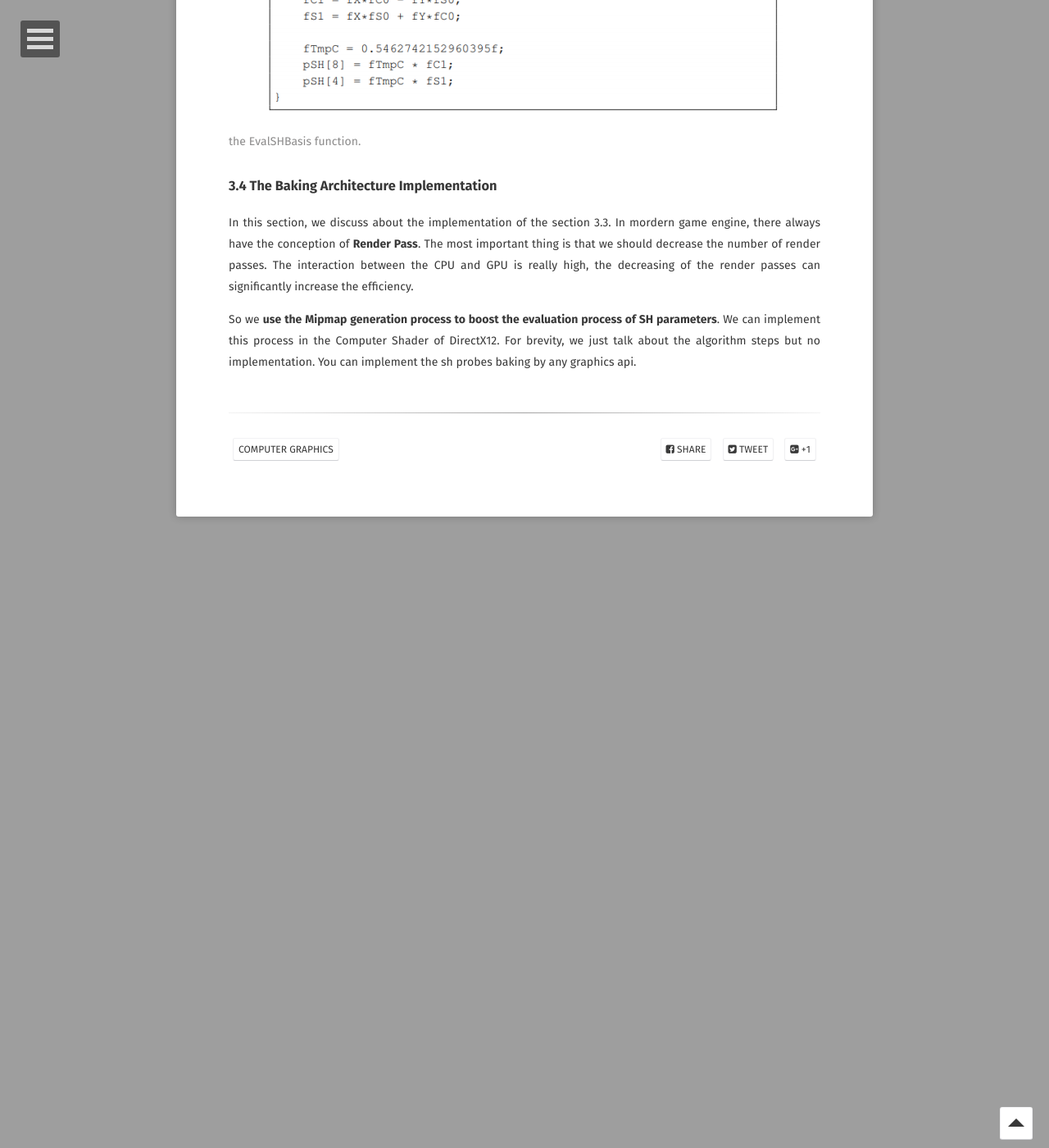
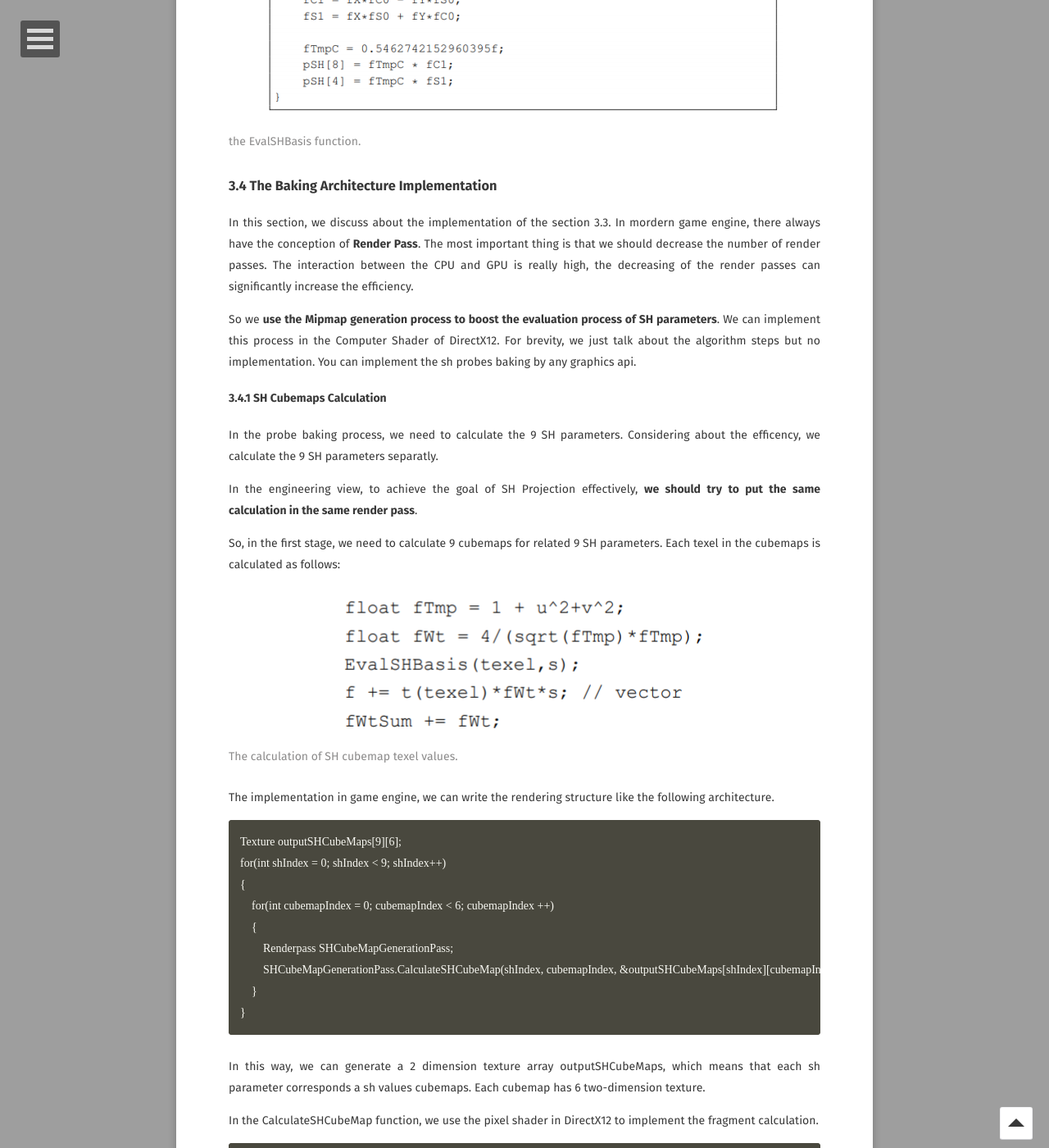
Before and after one commit to OneSilverBullet/silvergamer.github.io, a Jekyll site: the page built from _posts/2023-12-29-spherical-harmonics.md, in a window 1280 px wide and 1400 px high, scrolled down 5088 px. Shown: the whole window at 82% size. Built offline with Jekyll 4.4.1, drawn with Linux system fonts in a browser that asks for light colours; some web fonts are replaced; formulas are drawn with MathJax 3; comment, search, counter and statistics services are not loaded; before the commit the page ends 5718 px from its top, so only the background shows below that; some of the changed text lies outside the part shown.

Commit message:
#0 update spherical harmonics blog

````diff
--- a/_posts/2023-12-29-spherical-harmonics.md
+++ b/_posts/2023-12-29-spherical-harmonics.md
@@ -2,7 +2,7 @@
 layout: post
 title:  "Spherical Harmonics Lighting"
 date:   2023-12-25
-excerpt: "The common mathematics methods in rendering."
+excerpt: "The theory of light probe baking in modern game engine such as Unity and Unreal."
 tag:
 - Computer Graphics
 graphics: true
@@ -126,3 +126,99 @@
 In this section, we discuss about the implementation of the section 3.3. In mordern game engine, there always have the conception of **Render Pass**. The most important thing is that we should decrease the number of render passes. The interaction between the CPU and GPU is really high, the decreasing of the render passes can significantly increase the efficiency.
 
 So we **use the Mipmap generation process to boost the evaluation process of SH parameters**. We can implement this process in the Computer Shader of DirectX12. For brevity, we just talk about the algorithm steps but no implementation. You can implement the sh probes baking by any graphics api.
+
+#### 3.4.1 SH Cubemaps Calculation
+
+In the probe baking process, we need to calculate the 9 SH parameters. Considering about the efficency, we calculate the 9 SH parameters separatly.
+
+In the engineering view, to achieve the goal of SH Projection effectively, **we should try to put the same calculation in the same render pass**.
+
+So, in the first stage, we need to calculate 9 cubemaps for related 9 SH parameters. Each texel in the cubemaps is calculated as follows:
+
+
+<figure>
+    <a href="https://raw.githubusercontent.com/OneSilverBullet/SilverGamer.GitHub.io/gh-pages/_img/graph/fs.png"><img src="https://raw.githubusercontent.com/OneSilverBullet/SilverGamer.GitHub.io/gh-pages/_img/graph/fs.png" align="center"></a>
+    <figcaption>The calculation of SH cubemap texel values.</figcaption>
+</figure>
+
+The implementation in game engine, we can write the rendering structure like the following architecture.
+
+```
+Texture outputSHCubeMaps[9][6];
+for(int shIndex = 0; shIndex < 9; shIndex++)
+{
+    for(int cubemapIndex = 0; cubemapIndex < 6; cubemapIndex ++)
+    {
+        Renderpass SHCubeMapGenerationPass;
+        SHCubeMapGenerationPass.CalculateSHCubeMap(shIndex, cubemapIndex, &outputSHCubeMaps[shIndex][cubemapIndex]);
+    }
+}
+```
+
+In this way, we can generate a 2 dimension texture array outputSHCubeMaps, which means that each sh parameter corresponds a sh values cubemaps. Each cubemap has 6 two-dimension texture.
+
+In the CalculateSHCubeMap function, we use the pixel shader in DirectX12 to implement the fragment calculation.
+
+```
+//1. SH pre-calculation
+//get the uv value(-1~1) based on the origin uv value(0~1)
+float2 uv = origin_uv * 2 - 1;
+//calculation based on the Stupid Spherical Harmonics
+float fTmp = 1 + u^2 + v^2;
+float fWt = 4 / (sqrt(fTmp) * fTmp);
+EvalSHBasis(texel, s);
+
+//2. texel sampling
+//from the texture uv to cube map coordinates
+float3 cube_map_uv = Mapping2Cubemap(uv);
+//sample the environment cubemap texel
+float3 environment_color = environmentCubeMap.Sample(Sampler, normalize(cube_map_uv));
+
+//3. output the fragment
+float4 output = float4(environment_color * fWt * s[shIndex], fWt);
+```
+
+
+#### 3.4.2  Spherical Integral Calculation
+
+Then we use the mipmap mechanism to evaluate the spherical integral.
+
+```
+Texture SHCubeMapsWithMipmaps[9][6][9];
+for(int shIndex = 0; shIndex < 9; shIndex ++)
+{
+    for(int cubemapIndex = 0; cubemapIndex < 9; cubemapIndex++)
+    {
+        ComputePass mipMapPass;
+        mipMapPass.GenerateMipmaps(shIndex, cubemapIndex, &SHCubeMapsWithMipmaps[shIndex][cubemapIndex]);
+    }
+}
+
+float finalSH[9];
+for(int shIndex = 0; shIndex < 9; shIndex++)
+{
+    ComputePass weightPass;
+    weightPass.weightSHParameters(shIndex, &finalSH[shIndex]);
+}
+```
+
+In the first loop, we generate the mipmap based on the output sh cubemaps generated in section 3.4.1.
+
+It is worth mentioning that the mipmap generation progress has another better choice. As the following figure show, the red pixels are processed. The dark green pixels is generated by average the values of the reseda pixels. By this way, we can increase the continuity of the generated mipmaps.
+
+<figure>
+    <a href="https://raw.githubusercontent.com/OneSilverBullet/SilverGamer.GitHub.io/gh-pages/_img/graph/mm.png"><img src="https://raw.githubusercontent.com/OneSilverBullet/SilverGamer.GitHub.io/gh-pages/_img/graph/mm.png" align="center"></a>
+    <figcaption>The mipmap generation process.</figcaption>
+</figure>
+
+Finnaly, we average the level 8 mipmap texture(only one pixel). The weightSHParameters function is as follows:
+
+```
+float4 weightValue = float4(0.0);
+for(int i =0; i < 6; ++i)
+{
+    weightValue += SHCubeMapsWithMipmaps[shIndex][i][8];
+}
+
+finalSH[shIndex] = 4 * π * weightValue.xyz / weightValue.w;
+```
````
Also changed, not shown: _img/graph/fs.png (added), _img/graph/mm.png (added).
